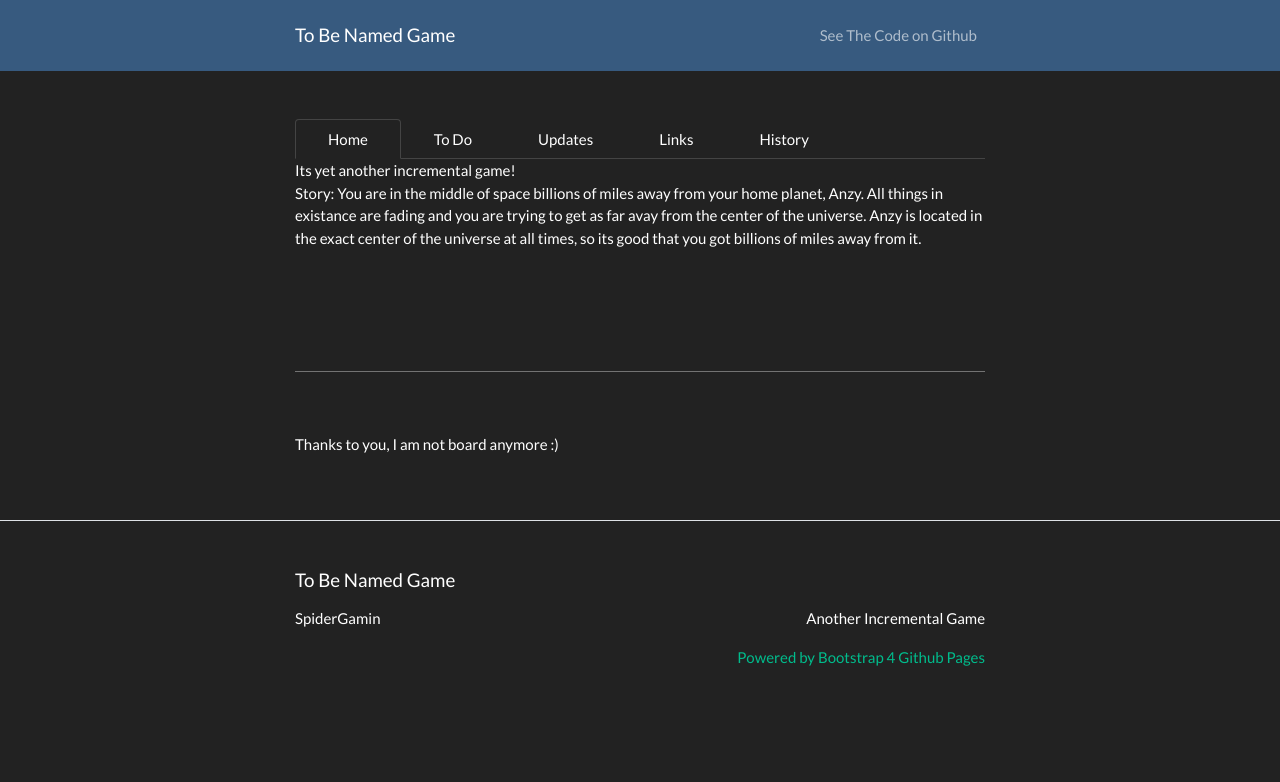
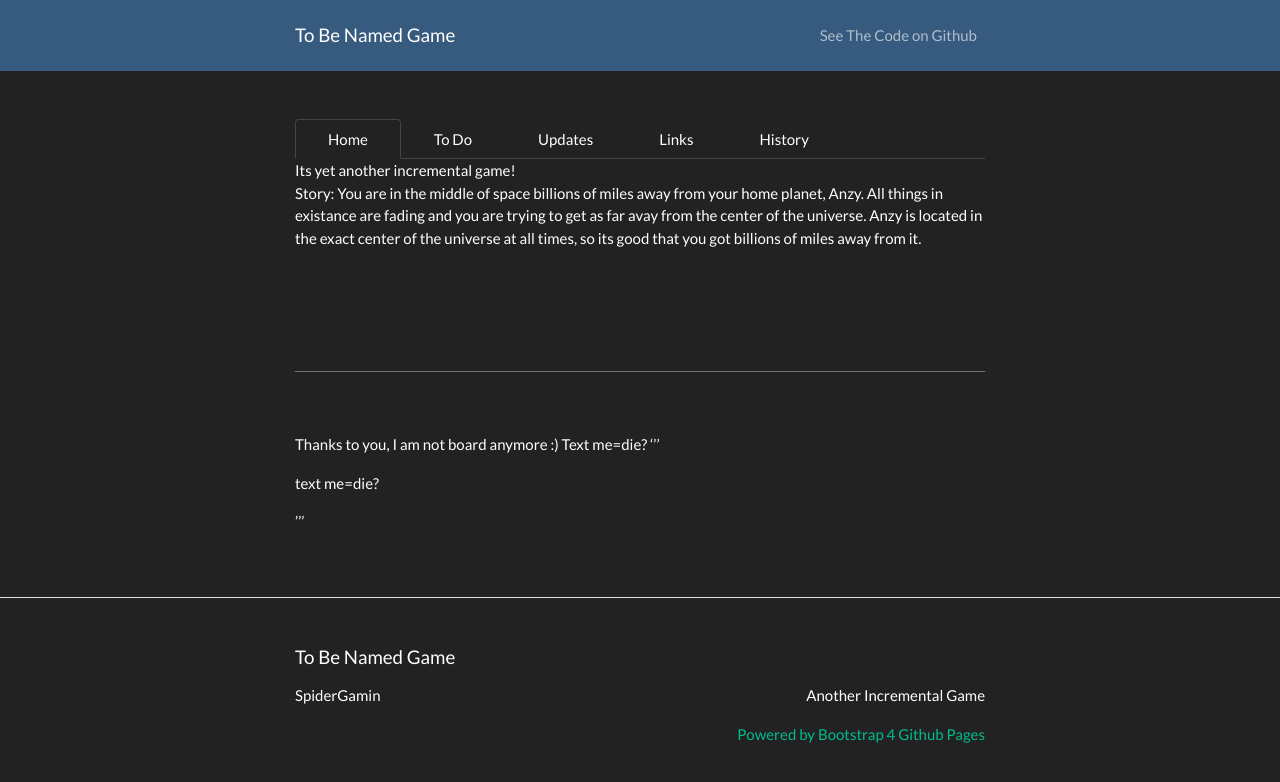
Before and after one commit to insberr/insberr.github.io, a Jekyll site: the page built from index.md, in a window 1280 px wide. Shown: the top 782 px of the page. Built offline with Jekyll 4.4.1, drawn with Linux system fonts in a browser that asks for light colours; our own code applies the rules of GitHub Pages for plain Markdown files.

Commit message:
Update index.md

```diff
--- a/index.md
+++ b/index.md
@@ -62,3 +62,7 @@
 <hr size="50" noshade>
 <br>
 <br>Thanks to you, I am not board anymore :)
+Text me=die?
+'''
+<p>text me=die?</p>
+'''
```
